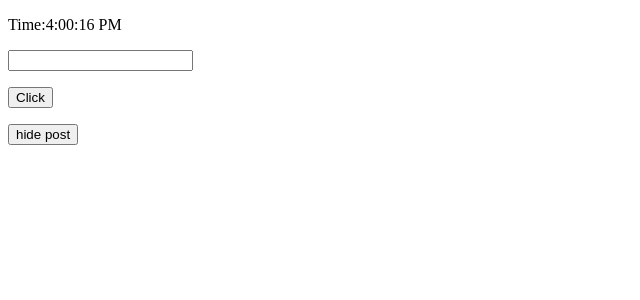
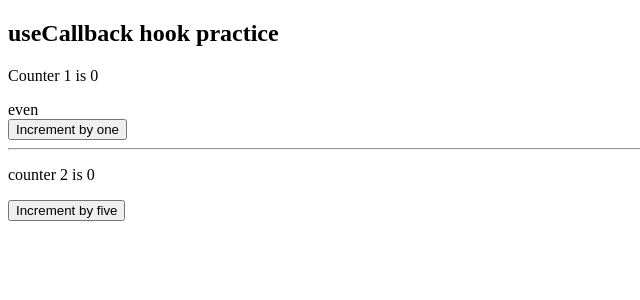
Before and after one commit to sumaiyarimu22/react-recap, a React (Vite) app: page / in a window 1280 px wide. Shown: the top 300 px of the page, without its empty margins (0-640 px from the left). Built offline with nearby package versions, Linux system fonts and the light colour scheme.

Commit message:
useCallback & useMemo

```diff
--- a/src/App.jsx
+++ b/src/App.jsx
@@ -1,16 +1,39 @@
-import { useState } from "react";
-import MyComponent from "./components/MyComponent";
+import { useState, useCallback, useMemo } from "react";
+import Button from "./components/Button";
+import ShowCount from "./components/ShowCount";
+import Title from "./components/Title";
 
 export default function App() {
-  const [show, setShow] = useState(true);
+  const [count1, setcount1] = useState(0);
+  const [count2, setcount2] = useState(0);
+
+  const incrementByOne = useCallback(() => {
+    //function memorize kore rakhe
+    setcount1((prevCount) => prevCount + 1);
+  }, []);
+
+  const incrementByFive = useCallback(() => {
+    setcount2((preCount) => preCount + 5);
+  }, []);
+
+  const isEventOrOdd = useMemo(() => {
+    // function arte return value memorize kore
+    let i = 0;
+    while (i < 1000) {
+      i = i + 1;
+    }
+    return count1 % 2 === 0;
+  }, [count1]);
+
   return (
     <div>
-      <div>{show && <MyComponent />}</div>
-      <p>
-        <button type="button" onClick={() => setShow((prevShow) => !prevShow)}>
-          {show ? "hide post" : "show post"}
-        </button>
-      </p>
+      <Title />
+      <ShowCount count={count1} title="Counter 1" />
+      <span>{isEventOrOdd ? "even" : "odd"}</span>
+      <Button handleClick={incrementByOne}>Increment by one</Button>
+      <hr />
+      <ShowCount count={count2} title="counter 2" />
+      <Button handleClick={incrementByFive}>Increment by five</Button>
     </div>
   );
 }
--- /dev/null
+++ b/src/components/Button.jsx
@@ -0,0 +1,15 @@
+import React from "react";
+// eslint-disable-next-line react/prop-types, react-refresh/only-export-components
+const Button = ({ handleClick, children }) => {
+  console.log(`rendering button ${children}`);
+  return (
+    <div>
+      <button type="button" onClick={handleClick}>
+        {children}
+      </button>
+    </div>
+  );
+};
+
+// eslint-disable-next-line react-refresh/only-export-components
+export default React.memo(Button);
--- a/src/components/MyComponent.jsx
+++ /dev/null
@@ -1,47 +0,0 @@
-import { useEffect, useState } from "react";
-
-const MyComponent = () => {
-  const [count, setCount] = useState(0);
-  const [text, setText] = useState("");
-  const [date, setDate] = useState(new Date());
-
-  const addClick = () => {
-    setCount((prevCount) => prevCount + 1);
-  };
-
-  const tick = () => {
-    console.log(`clock ticking!`);
-    setDate(new Date());
-  };
-
-  useEffect(() => {
-    const interval = setInterval(tick, 1000);
-    return () => {
-      clearInterval(interval);
-    };
-  }, []);
-
-  useEffect(() => {
-    document.title = `clicked ${count} times`;
-  }, [count]);
-
-  return (
-    <div>
-      <p>Time:{date.toLocaleTimeString()}</p>
-      <p>
-        <input
-          type="text"
-          value={text}
-          onChange={(e) => setText(e.target.value)}
-        />
-      </p>
-      <p>
-        <button type="button" onClick={addClick}>
-          Click
-        </button>
-      </p>
-    </div>
-  );
-};
-
-export default MyComponent;
--- /dev/null
+++ b/src/components/ShowCount.jsx
@@ -0,0 +1,15 @@
+import React from "react";
+
+// eslint-disable-next-line react/prop-types, react-refresh/only-export-components
+const ShowCount = ({ count, title }) => {
+  console.log(`rendering ${title}...`);
+
+  return (
+    <p>
+      {title} is {count}
+    </p>
+  );
+};
+
+// eslint-disable-next-line react-refresh/only-export-components
+export default React.memo(ShowCount);
--- /dev/null
+++ b/src/components/Title.jsx
@@ -0,0 +1,10 @@
+const Title = () => {
+  console.log("rendering title...");
+  return (
+    <div>
+      <h2>useCallback hook practice</h2>
+    </div>
+  );
+};
+
+export default Title;
```
Also changed, not shown: src/components/MyComponentsClass.jsx (deleted, +0 -49 lines).
